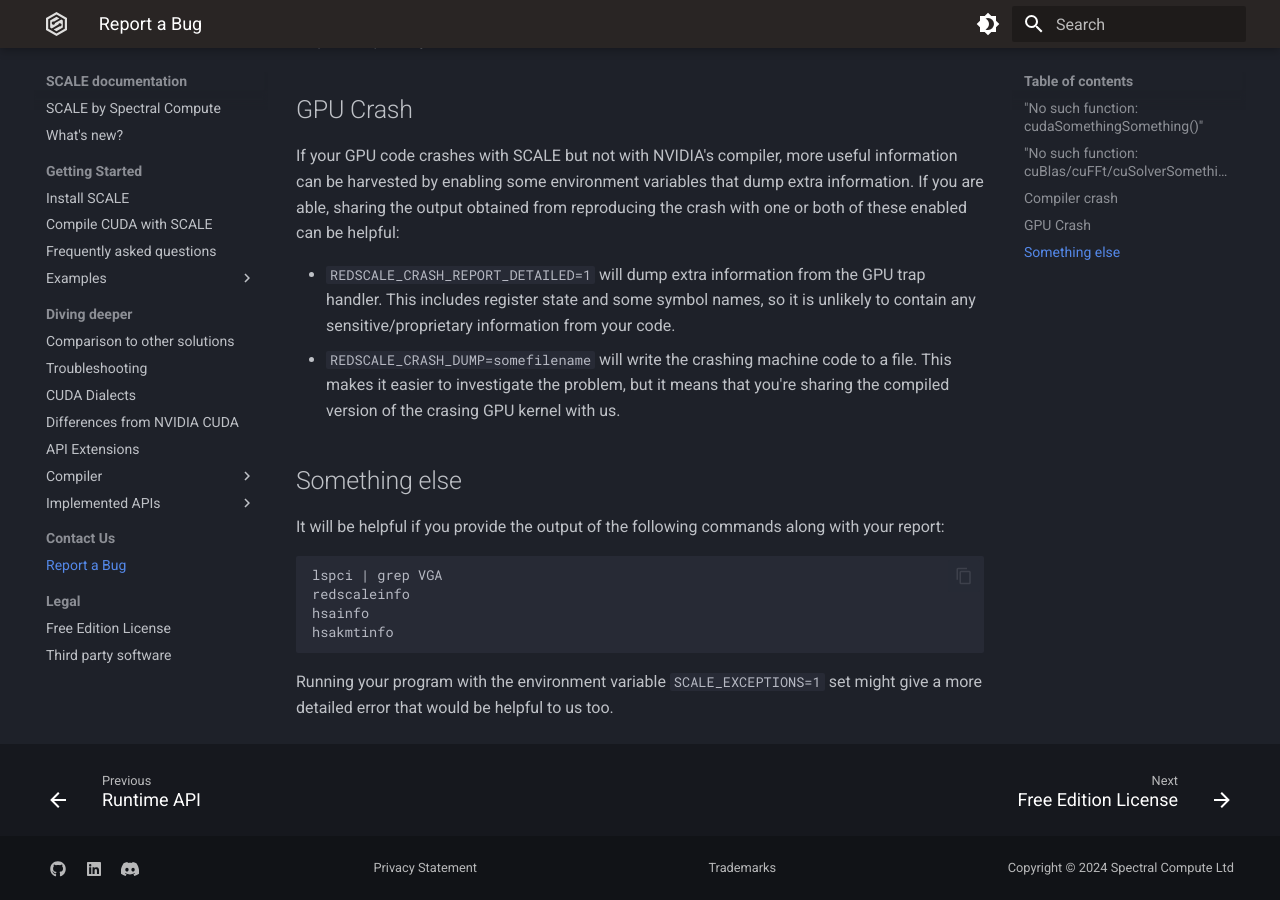
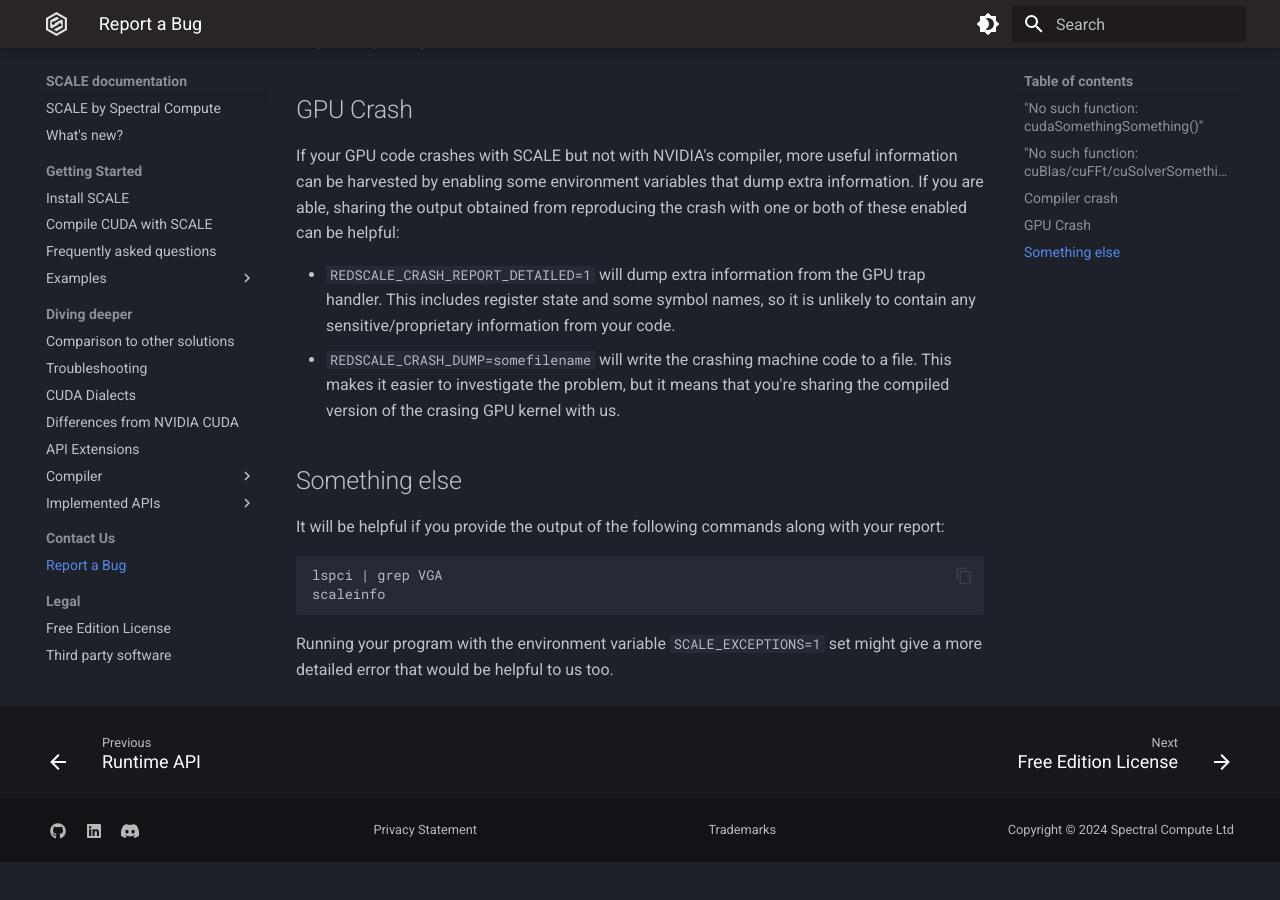
Before and after one commit to spectral-compute/scale-docs, an MkDocs documentation site: the page built from docs/contact/report-a-bug.md, in a window 1280 px wide and 900 px high, scrolled down 1261 px. Built offline with MkDocs 1.6.1 and Material for MkDocs 9.7.7, drawn with Linux system fonts in a browser that asks for light colours; the version menu is left out; after the commit the page ends 2123 px from its top, so only the background shows below that.

Commit message:
Users should use scaleinfo to generate information for bug reports

````diff
--- a/docs/contact/report-a-bug.md
+++ b/docs/contact/report-a-bug.md
@@ -74,9 +74,7 @@ with your report:
 
 ```
 lspci | grep VGA
-redscaleinfo
-hsainfo
-hsakmtinfo
+scaleinfo
 ```
 
 Running your program with the environment variable `SCALE_EXCEPTIONS=1` set might give a more detailed error that would
````
